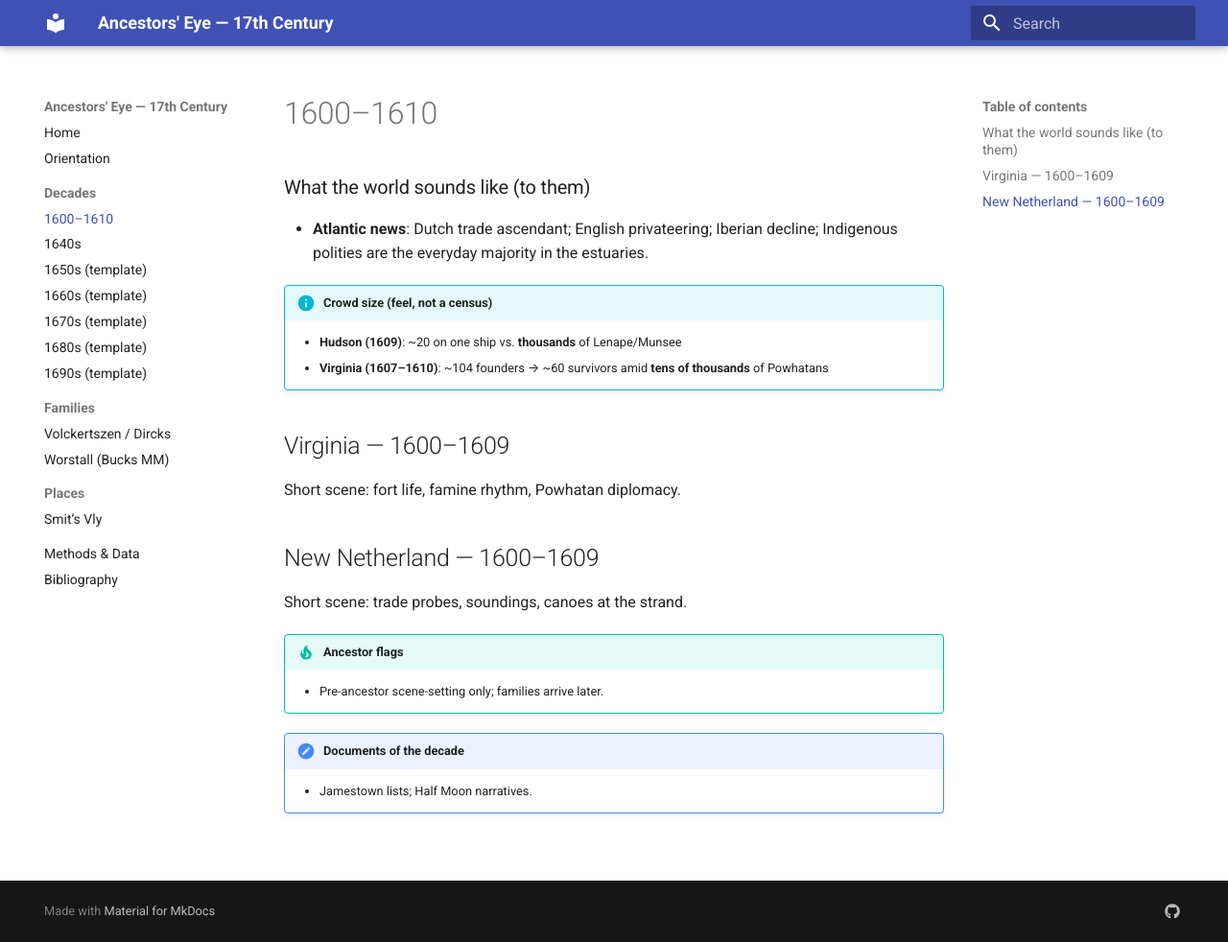
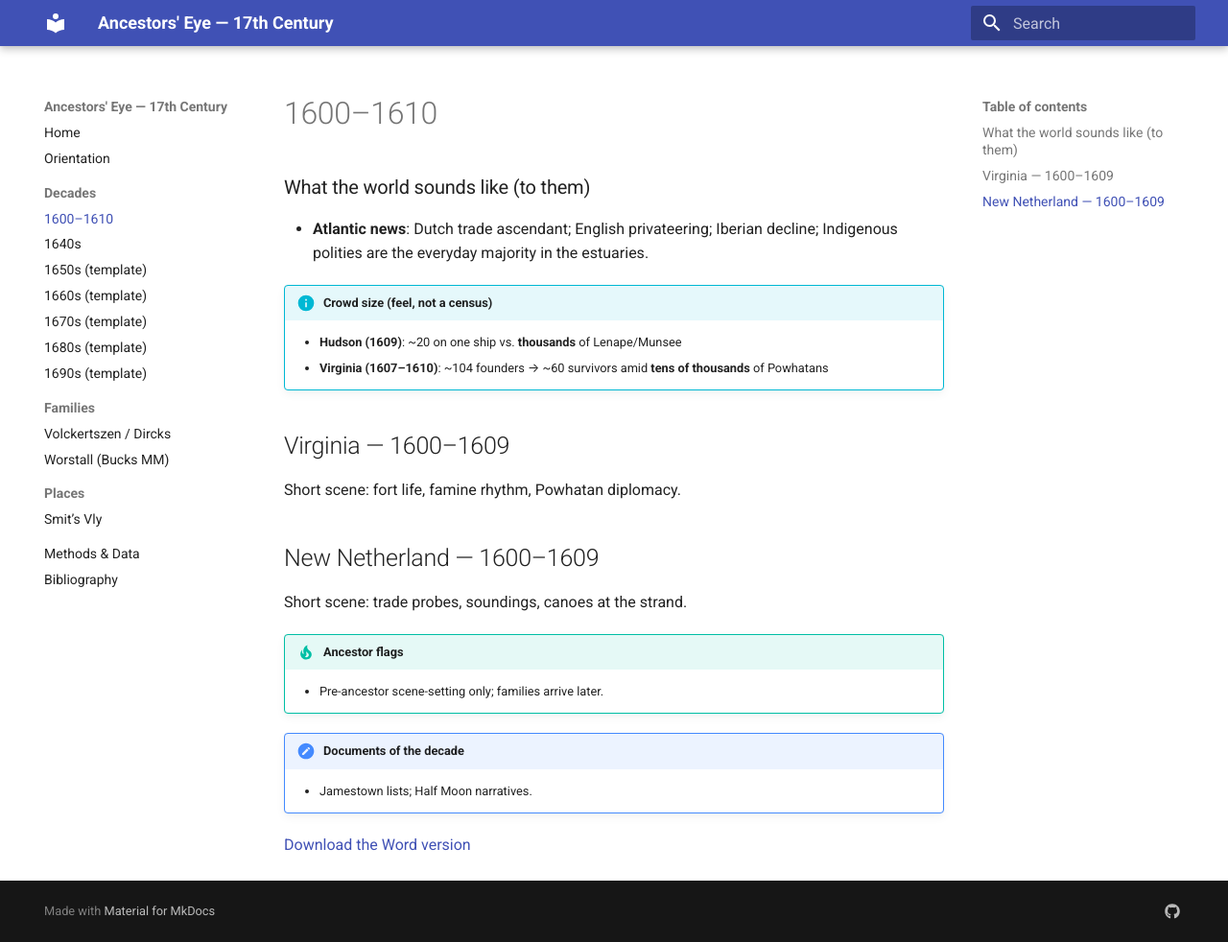
Before and after one commit to BillWorstell/WorstellWitnessWaybackMachine, an MkDocs documentation site: the page built from docs/decades/1600-1610.md, in a window 1280 px wide and 982 px high. Shown: the whole window at 96% size. Built offline with MkDocs 1.6.1 and Material for MkDocs 9.7.7, drawn with Linux system fonts in a browser that asks for light colours.

Commit message:
Update 1600-1610.md

```diff
--- a/docs/decades/1600-1610.md
+++ b/docs/decades/1600-1610.md
@@ -21,3 +21,5 @@ Short scene: trade probes, soundings, canoes at the strand.
 
 !!! cite "Documents of the decade"
     - Jamestown lists; Half Moon narratives.
+
+[Download the Word version](../downloads/1600-1610.docx)
```
